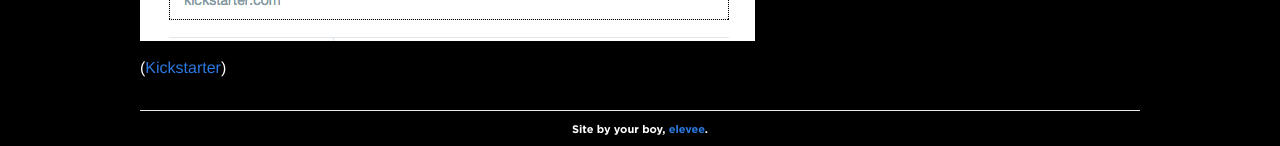
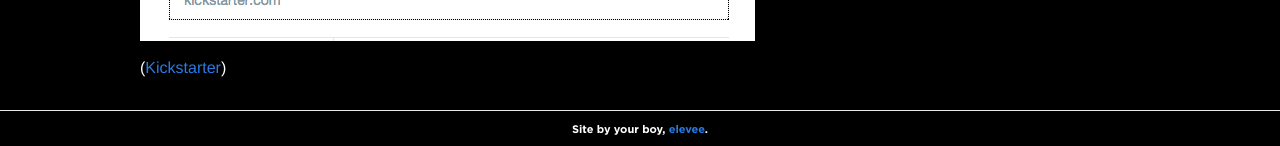
Before and after one commit to bellinkoff/men_in_the_arena, a Jekyll site: the page built from _posts/2014-10-18-kickstarter-staff-pick.md, in a window 1280 px wide and 900 px high, scrolled down 160 px. Shown: the part 751-897 px from the top of the window. Built offline with Jekyll 4.4.1, drawn with Linux system fonts in a browser that asks for light colours; nearby versions of some CDN libraries; some web fonts are replaced; comment, search, counter and statistics services are not loaded.

Commit message:
Adjusted headshots to match better; made footer divider fullWidth

```diff
--- a/_includes/footer.html
+++ b/_includes/footer.html
@@ -1,4 +1,4 @@
-<footer class="site-footer row">
+<footer class="site-footer row fullWidth">
   <div class="large-12 columns">
     <p>
         Site by your boy, <a href="http://www.twitter.com/elevee">elevee</a>.
--- a/_includes/press.html
+++ b/_includes/press.html
@@ -26,6 +26,9 @@
 					</div>
 				</li>
 			{% endfor %}
+
+			<!-- need to add <li> elements to fill out space in case there are less than 6 in site.posts.length. Should be something like: site posts length < 6 then 6 - site.posts.length and add that many <li> elements -->
+
 			</ul>
 		</div>
 		<div class="row more_press">
--- a/_layouts/post.html
+++ b/_layouts/post.html
@@ -17,7 +17,7 @@
   {% if page.linkout %}
   	<div class="large-12 columns linkout">
   		<p>
-  			(The following is an exerpt from the original piece, found <a href="{{ page.linkout }}">here</a>.)
+  			(The following is an exerpt from the original piece, found <a href="{{ page.linkout }}" target="_blank">here</a>.)
   		</p>
   	</div>
   {% endif %}
```
Also changed, not shown: assets/headshots/arnold.jpg, assets/headshots/dru.jpg, assets/headshots/honey.jpg, assets/headshots/liban.jpg, assets/headshots/martin.jpg.
